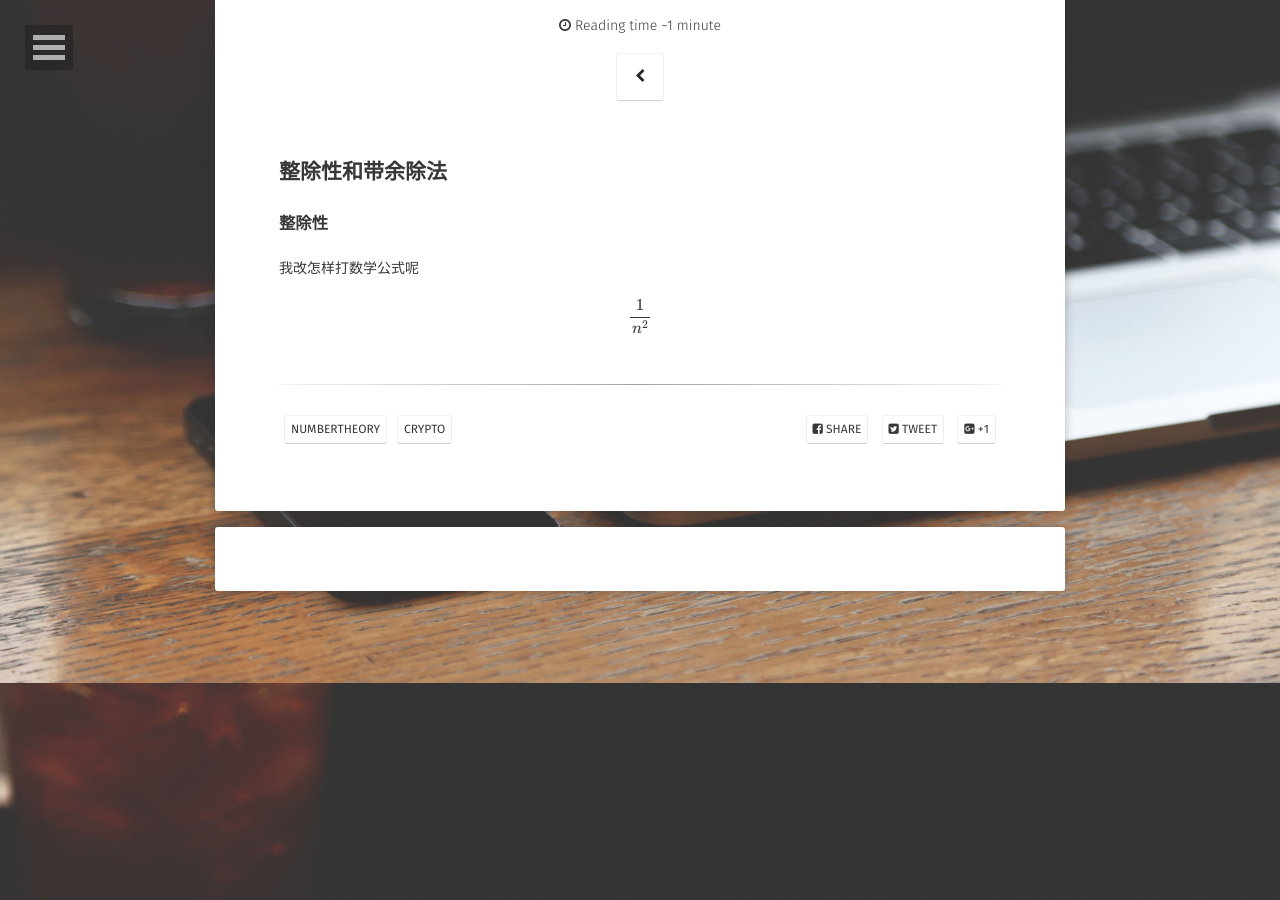
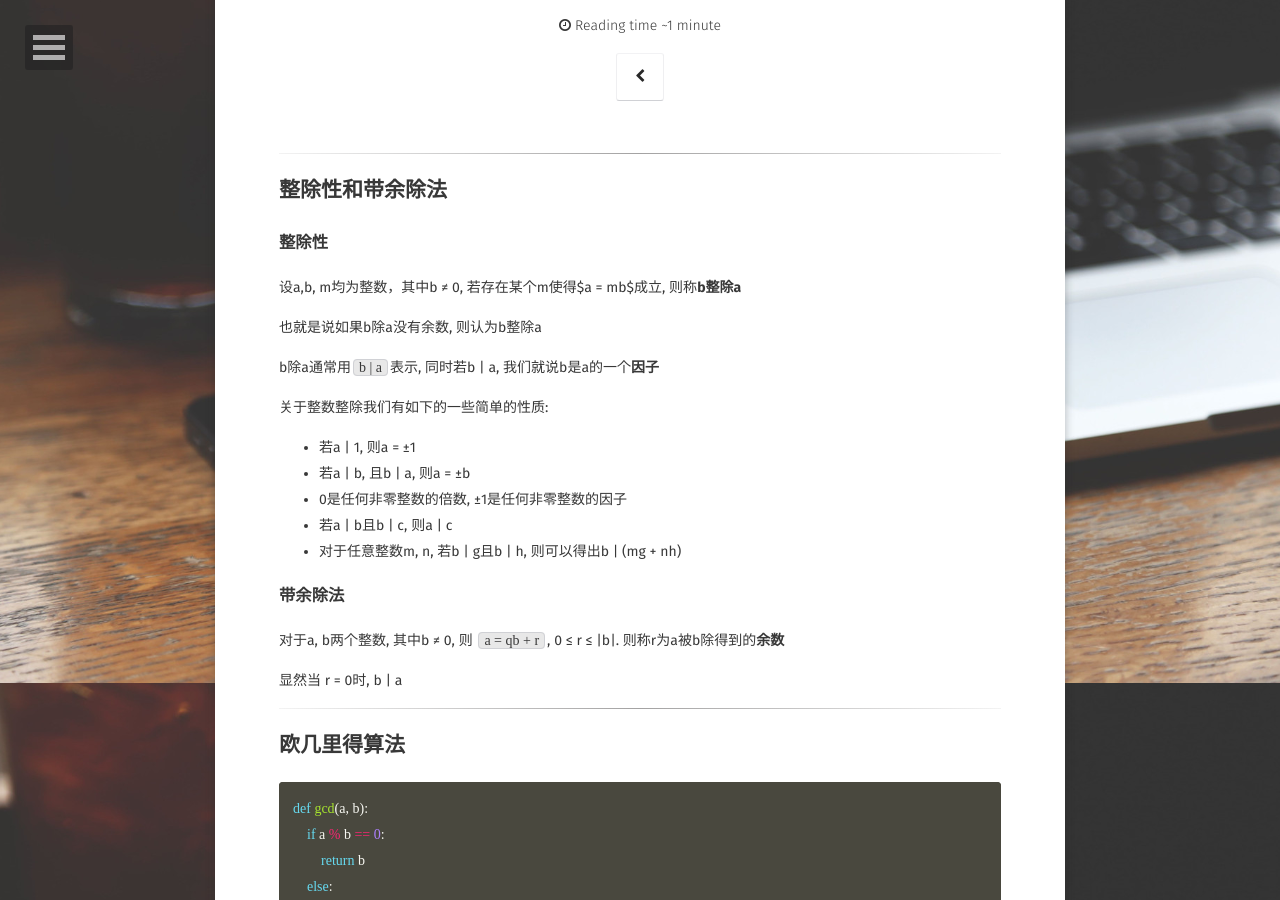
Before and after one commit to gmcnqaq/gmcnqaq, a Jekyll site: the page built from _posts/2019-04-04-number-theory-basis.md, in a window 1280 px wide and 900 px high, scrolled down 217 px. Built offline with Jekyll 4.4.1, drawn with Linux system fonts in a browser that asks for light colours; some web fonts are replaced; formulas are drawn with MathJax 3; comment, search, counter and statistics services are not loaded; some of the changed text lies outside the part shown.

Commit message:
Update 2019-04-04-number-theory-basis.md

````diff
--- a/_posts/2019-04-04-number-theory-basis.md
+++ b/_posts/2019-04-04-number-theory-basis.md
@@ -9,9 +9,71 @@ tag:
 comments: true
 ---
 
+---
+
 ## 整除性和带余除法
 
 ### 整除性
 
-我改怎样打数学公式呢
-\\[ \frac{1}{n^{2}} \\]
+设a,b, m均为整数，其中b ≠ 0, 若存在某个m使得$a = mb$成立, 则称**b整除a**
+
+也就是说如果b除a没有余数, 则认为b整除a
+
+b除a通常用`b | a`表示, 同时若b \| a, 我们就说b是a的一个**因子**
+
+关于整数整除我们有如下的一些简单的性质:
+
+* 若a \| 1, 则a = ±1
+* 若a \| b, 且b \| a, 则a = ±b
+* 0是任何非零整数的倍数, ±1是任何非零整数的因子
+* 若a \| b且b \| c, 则a \| c
+* 对于任意整数m, n, 若b \| g且b \| h, 则可以得出b \| (mg + nh)
+
+### 带余除法
+
+对于a, b两个整数, 其中b ≠ 0, 则 `a = qb + r`, 0 ≤ r ≤ \|b\|. 则称r为a被b除得到的**余数**
+
+显然当 r = 0时, b \| a
+
+---
+
+## 欧几里得算法
+
+```python
+def gcd(a, b):
+    if a % b == 0:
+        return b
+    else:
+        return gcd(b, a % b)
+```
+
+例:
+$$a = 888, b = 264$$
+
+$$888 = 2 * 312 + 264$$
+
+$$312 = 1 * 264 + 48$$
+
+$$264 = 5 * 48 + 24$$
+
+$$48 = 2 * 24$$
+
+$$gcd(264, 888) = 24$$
+
+---
+
+## 模运算
+
+### 模
+
+如果a是一个整数, n是正整数, 则我们定义a除以n所得的余数为**a模n**，整数n称为模数
+
+### 同余
+
+`a ≡ b (mod n)`
+
+对同余的理解: 从采用的`≡`符号, 即可理解其含义，即: *在mod n运算时a与b是**等价**的*
+
+
+
+> 参考文献: 《密码编码学与网络安全--原理与实践(第七版)》
````
